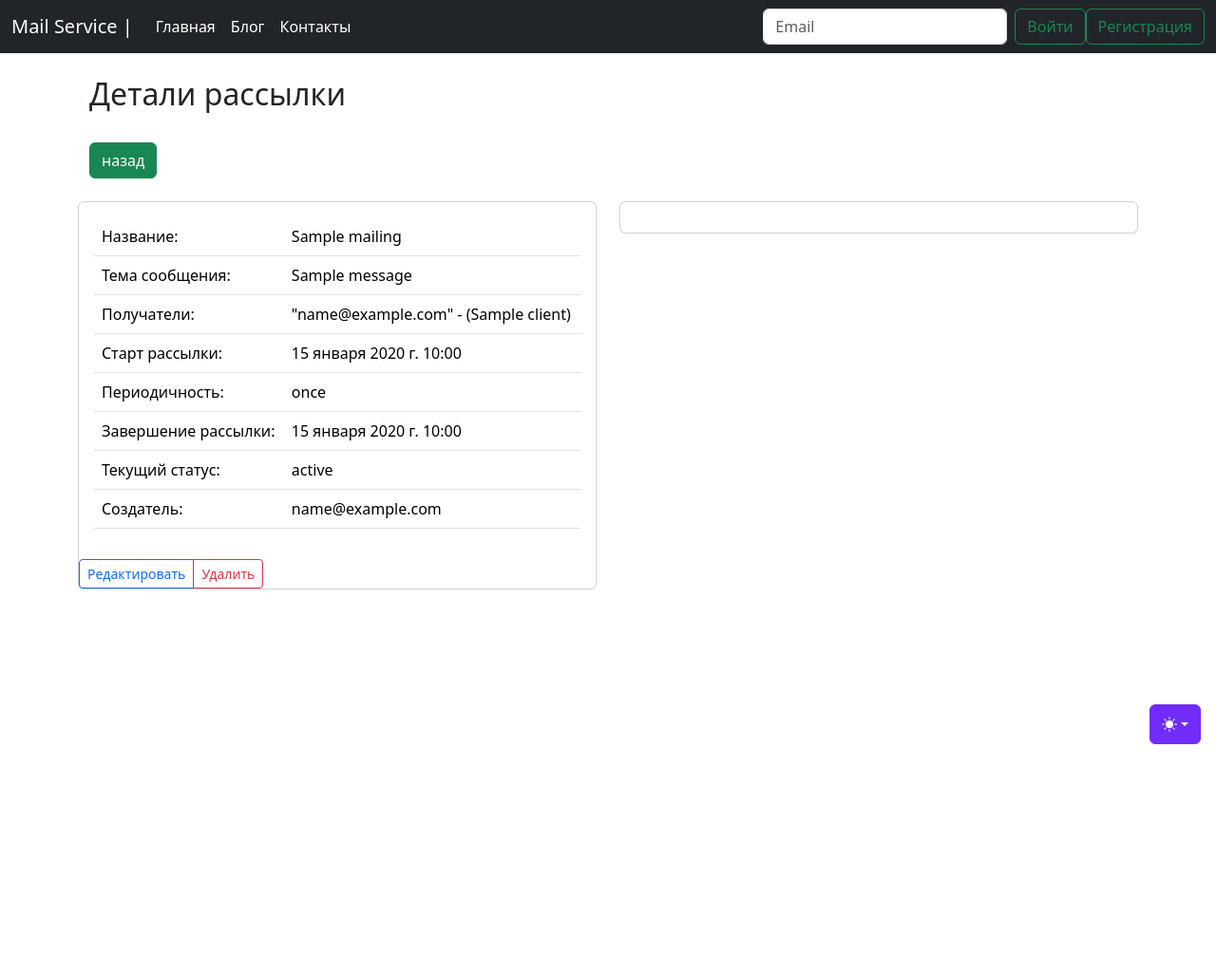
After one commit to Arctiqa/Mailing-Service, a Django app: page /mailing/view/1 in a window 1280 px wide. The commit adds this page. Shown: the top 1024 px of the page at 95% size. Run offline with Django 5.2, Linux system fonts and the light colour scheme; tables that the repository leaves empty hold one stand-in row (values such as "Sample post"); some libraries are stand-ins or nearby versions.

Commit message:
Mailing Model settings

```diff
--- a/mailing/models.py
+++ b/mailing/models.py
@@ -5,13 +5,23 @@ from users.models import User
 
 NULLABLE = {'blank': True, 'null': True}
 
+STATUS_CHOICES = [
+    ('created', 'Создана'),
+    ('active', 'Запущена'),
+    ('finished', 'Завершена'),
+]
+PERIODICITY = [
+    ('once', 'один раз'),
+    ('daily', 'ежедневно'),
+    ('weekly', 'раз в неделю'),
+    ('monthly', 'раз в месяц'), ]
+
 
 class Client(models.Model):
     email = models.EmailField(unique=True, verbose_name='email')
     name = models.CharField(max_length=150, verbose_name='ФИО')
     commentary = models.CharField(max_length=250, verbose_name='комментарий', **NULLABLE)
     owner = models.ForeignKey(User, on_delete=models.CASCADE, verbose_name='пользователь')
-
 
     def __str__(self):
         return f'ФИО: {self.name}, email: {self.email}'
@@ -34,18 +44,30 @@ class Message(models.Model):
         verbose_name_plural = 'Сообщения'
 
 
-class MailConfig(models.Model):
-    start_time = models.DateTimeField(verbose_name='Дата начала')
-    end_time = models.DateTimeField(verbose_name='Дата окончания')
-    periodicity = [('daily', 'ежедневная'), ('weekly', 'еженедельная'), ('monthly', 'ежемесячная')]
+class Mailing(models.Model):
+    name = models.CharField(max_length=100, verbose_name='Название')
+    start_time = models.DateTimeField(verbose_name='Дата начала рассылки')
+    end_time = models.DateTimeField(verbose_name='Дата окончания рассылки')
 
-    status = [('completed', ' завершена'), ('created', 'создана'), ('started', 'запущена')]
+    periodicity = models.CharField(default='once', max_length=10, choices=PERIODICITY, verbose_name='Периодичность')
+    status = models.CharField(default='created', max_length=10, choices=STATUS_CHOICES, verbose_name='Статус рассылки')
 
     message = models.ForeignKey('Message', on_delete=models.CASCADE, verbose_name='сообщение')
-    client = models.ManyToManyField('Client', verbose_name='клиент')
+    clients = models.ManyToManyField('Client', verbose_name='клиенты')
+    owner = models.ForeignKey(User, on_delete=models.CASCADE, verbose_name='Пользователь', **NULLABLE)
+
+    is_active = models.BooleanField(default=True, verbose_name='Активная')
 
     def __str__(self):
-        return f'{self.start_time} - {self.end_time}, периодичность: {self.periodicity}, статус: {self.status}'
+        return f'{self.name}, периодичность: {self.periodicity}, статус: {self.status}'
+
+    class Meta:
+        verbose_name = 'рассылка'
+        verbose_name_plural = 'рассылки'
+
+        permissions = [
+            ('can_view', 'Может смотреть рассылки')
+        ]
 
 
 class MailingAttempt(models.Model):
@@ -56,3 +78,17 @@ class MailingAttempt(models.Model):
     class Meta:
         verbose_name = 'Статус отправки сообщения'
         verbose_name_plural = 'Статус отправки сообщений'
+
+
+
+# class Logs(models.Model):
+#     mailing = models.ForeignKey(Mailing, on_delete=models.CASCADE, verbose_name='Рассылка', **NULLABLE)
+#     last_mailing_time = models.DateTimeField(auto_now=True, verbose_name='Время рассылки', **NULLABLE)
+#     status = models.CharField(default=False, max_length=10, choices=LOG_CHOICES, verbose_name='Попытка', **NULLABLE)
+#
+#     def __str__(self):
+#         return f'{self.last_mailing_time} - {self.status}'
+#
+#     class Meta:
+#         verbose_name = 'Лог сообщения'
+#         verbose_name_plural = 'Логов сообщений'
--- a/mailing/templates/mailing/index.html
+++ b/mailing/templates/mailing/index.html
@@ -15,7 +15,7 @@
         <div class="bg-body-tertiary p-3 rounded">
             <a href="{% url 'mailing:messages_list' %}" class="btn btn-primary">Сообщения</a>
             <a href="{% url 'mailing:clients_list' %}" class="btn btn-primary">Клиенты</a>
-            <a href="#" class="btn btn-primary">Рассылки</a>
+            <a href="{% url 'mailing:mailing_list' %}" class="btn btn-primary">Рассылки</a>
             <a href="#" class="btn btn-primary">Пользователи</a>
             <a href="#" class="btn btn-primary">Лог</a>
 
--- /dev/null
+++ b/mailing/templates/mailing/mailing_detail.html
@@ -0,0 +1,90 @@
+{% extends 'mailing/base.html' %}
+{% block content %}
+
+<div class="container">
+    <div class="container">
+        <h2>Детали рассылки</h2>
+        <br>
+        <a class="btn btn-success" href="{% url 'mailing:mailing_list' %}">назад</a>
+    </div>
+    <br>
+    <div class="col-12">
+        <div class="row">
+            <div class="col-6">
+                <div class="card">
+
+                    <div class="card-body">
+                        <table class="table">
+                            <tr>
+                                <td>Название:</td>
+                                <td>{{ object.name }}</td>
+                            </tr>
+                            <tr>
+                                <td>Тема сообщения:</td>
+                                <td>{{ object.message.title }}</td>
+                            </tr>
+                            <tr>
+                                <td>Получатели:</td>
+                                <td>
+                                    {% for client in clients %}
+                                    "{{ client.client_email }}" -
+                                    ({{ client.client_name }})
+                                    <br>
+                                    {% endfor %}
+                                </td>
+                            </tr>
+                            <tr>
+                                <td>Старт рассылки:</td>
+                                <td>{{ object.start_time }}</td>
+                            </tr>
+                            <tr>
+                                <td>Периодичность:</td>
+                                <td>{{ object.periodicity }}</td>
+                            </tr>
+                            <tr>
+                                <td>Завершение рассылки:</td>
+                                <td>{{ object.end_time }}</td>
+                            </tr>
+                            <tr>
+                                <td>Текущий статус:</td>
+                                <td>{{ object.status }}</td>
+                            </tr>
+                            <tr>
+                                <td>Создатель:</td>
+                                <td>{{ object.owner }}</td>
+                            </tr>
+                        </table>
+
+                    </div>
+                    <div class="d-flex justify-content-between align-items-center">
+                        <div class="btn-group">
+                            {% if perms.mailing.set_is_activated %}
+                            <a href="{% url 'mailing:mailing_edit' object.pk %}" type="button"
+                               class="btn btn-sm btn-outline-primary">Редактировать</a>
+                            {% else %}
+
+                            <a href="{% url 'mailing:mailing_edit' object.pk %}" type="button"
+                               class="btn btn-sm btn-outline-primary">Редактировать</a>
+                            <a href="{% url 'mailing:mailing_delete' object.pk %}" type="button"
+                               class="btn btn-sm btn-outline-danger">Удалить</a>
+                            {% endif %}
+                        </div>
+                    </div>
+                </div>
+            </div>
+            <div class="col-6">
+                <div class="card">
+
+                    <div class="card-body">
+                        {% for log in logs %}
+                        <p>{{ log }}</p>
+                        {% endfor %}
+                    </div>
+                </div>
+            </div>
+        </div>
+    </div>
+</div>
+
+
+{% endblock %}
--- a/mailing/urls.py
+++ b/mailing/urls.py
@@ -1,13 +1,14 @@
 from django.urls import path
 
 from mailing.apps import MailingConfig
-from mailing.views import MailingListView, ClientCreateView, MessageCreateView, MessageListView, ClientListView, \
-    ClientUpdateView, MessageUpdateView, MessageDeleteView, ClientDeleteView
+from mailing.views import IndexListView, ClientCreateView, MessageCreateView, MessageListView, ClientListView, \
+    ClientUpdateView, MessageUpdateView, MessageDeleteView, ClientDeleteView, MailingListView, MailingCreateView, \
+    MailingDetailView, MailingUpdateView, MailingDeleteView
 
 app_name = MailingConfig.name
 
 urlpatterns = [
-    path('', MailingListView.as_view(), name='index'),
+    path('', IndexListView.as_view(), name='index'),
     path('client/list', ClientListView.as_view(), name='clients_list'),
     path('client/create', ClientCreateView.as_view(), name='client_create'),
     path('client/edit/<int:pk>', ClientUpdateView.as_view(), name='client_edit'),
@@ -18,4 +19,10 @@ urlpatterns = [
     path('messages/edit/<int:pk>', MessageUpdateView.as_view(), name='messages_edit'),
     path('messages/delete/<int:pk>', MessageDeleteView.as_view(), name='messages_delete'),
 
+    path('mailing_list', MailingListView.as_view(), name='mailing_list'),
+    path('mailing/create', MailingCreateView.as_view(), name='mailing_create'),
+    path('mailing/view/<int:pk>', MailingDetailView.as_view(), name='mailing_view'),
+    path('mailing/edit/<int:pk>', MailingUpdateView.as_view(), name='mailing_edit'),
+    path('mailing/delete/<int:pk>', MailingDeleteView.as_view(), name='mailing_delete'),
+
 ]
--- a/mailing/views.py
+++ b/mailing/views.py
@@ -1,12 +1,12 @@
 from django.shortcuts import render
 from django.urls import reverse_lazy, reverse
-from django.views.generic import ListView, TemplateView, CreateView, UpdateView, DeleteView
+from django.views.generic import ListView, TemplateView, CreateView, UpdateView, DeleteView, DetailView
 
-from mailing.forms import ClientForm, MessageForm, MixinFormControl
-from mailing.models import Client, Message
+from mailing.forms import ClientForm, MessageForm, MailingForm
+from mailing.models import Client, Message, Mailing
 
 
-class MailingListView(TemplateView):
+class IndexListView(TemplateView):
     template_name = 'mailing/index.html'
 
 
@@ -84,3 +84,58 @@ class MessageDeleteView(DeleteView):
 
     def get_success_url(self):
         return reverse('mailing:messages_list')
+
+
+class MailingListView(ListView):
+    model = Mailing
+
+    def get_queryset(self, *args, **kwargs):
+        queryset = super().get_queryset(*args, **kwargs)
+        if self.request.user.has_perm('mailing.can_view'):
+            return queryset
+        return queryset.filter(owner=self.request.user)
+
+
+class MailingCreateView(CreateView):
+    model = Mailing
+    form_class = MailingForm
+
+    def form_valid(self, form, *args, **kwargs):
+        new_mailing = form.save(commit=False)
+        new_mailing.owner = self.request.user
+        new_mailing.save()
+        return super().form_valid(form)
+
+    def get_success_url(self):
+        return reverse('mailing:mailing_list')
+
+
+class MailingDetailView(DetailView):
+    model = Mailing
+
+    def get_context_data(self, **kwargs):
+        context_data = super().get_context_data(**kwargs)
+        clients = self.object.clients.all()
+        formatted_clients = []
+
+        for client in clients:
+            formatted_client = {'client_name': client.name, 'client_email': client.email}
+            formatted_clients.append(formatted_client)
+
+        context_data['clients'] = formatted_clients
+        return context_data
+
+
+class MailingUpdateView(UpdateView):
+    model = Mailing
+    form_class = MailingForm
+
+    def get_success_url(self):
+        return reverse('mailing:mailing_list')
+
+
+class MailingDeleteView(DeleteView):
+    model = Mailing
+
+    def get_success_url(self):
+        return reverse('mailing:mailing_list')
--- a/users/views.py
+++ b/users/views.py
@@ -38,7 +38,7 @@ class RegisterView(CreateView):
 class ProfileView(LoginRequiredMixin, UpdateView):
     model = User
     form_class = UserProfileForm
-    success_url = reverse_lazy('users:profile')
+    success_url = reverse_lazy('mailing:index')
 
     def get_object(self, queryset=None):
         return self.request.user
```
Also changed, not shown: mailing/admin.py (+6 -1 lines), mailing/forms.py (+17 -6 lines), mailing/templates/mailing/mailing_confirm_delete.html (added, +24 -0 lines), mailing/templates/mailing/mailing_form.html (added, +23 -0 lines), mailing/templates/mailing/mailing_list.html (added, +51 -0 lines), users/forms.py (+4 -4 lines).
